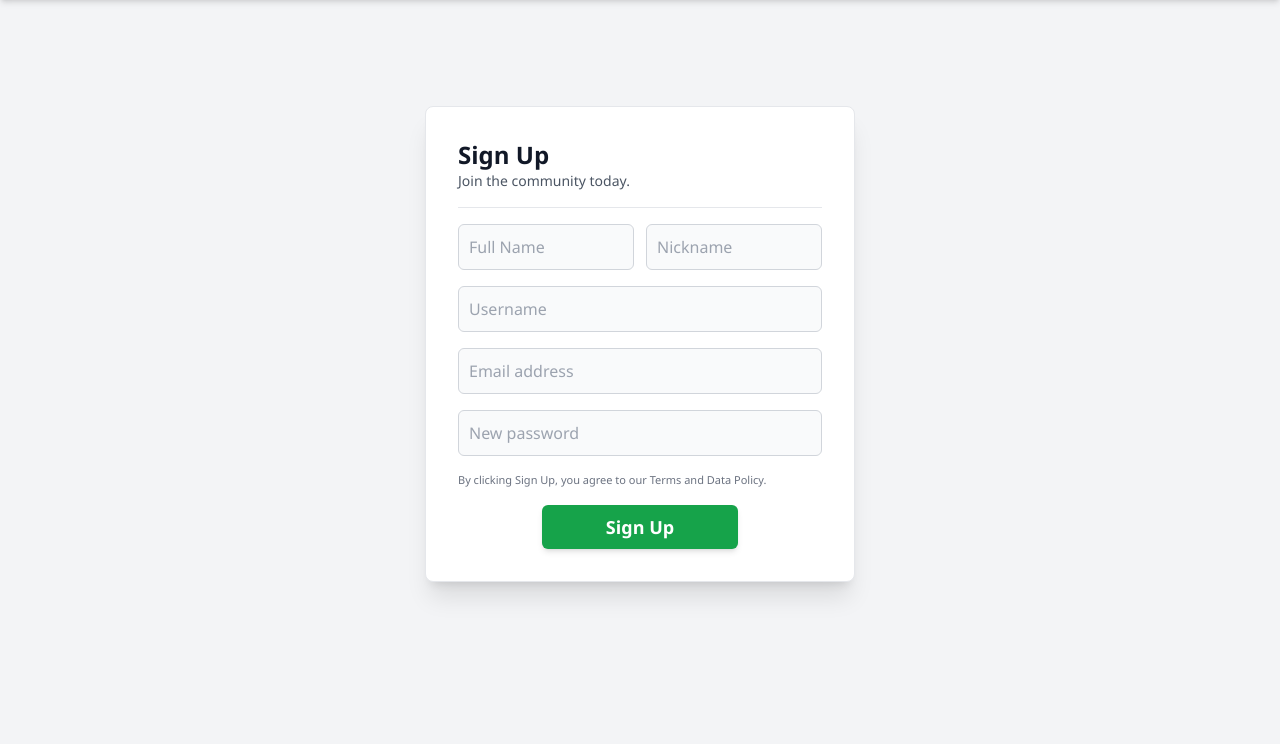
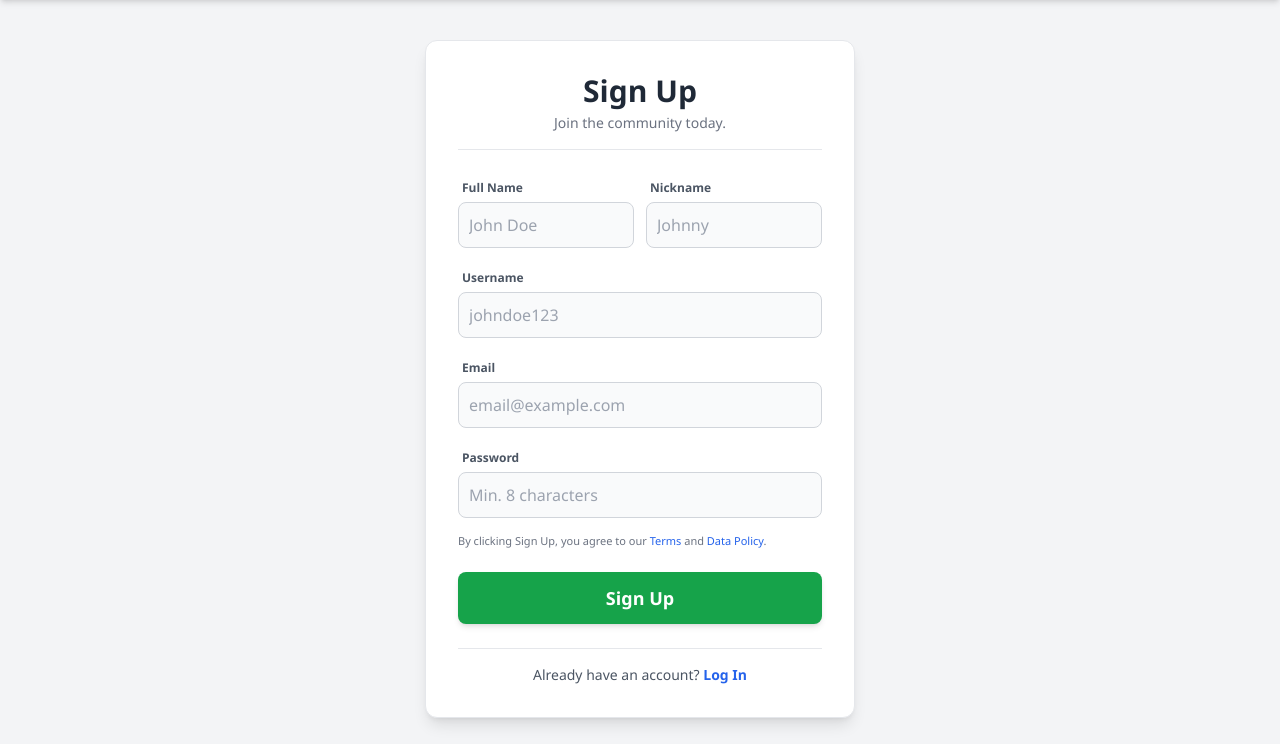
Before and after one commit to coder-sadhin/Social_Media_Flask, a Flask app: page /register in a window 1280 px wide. Shown: the part 56-800 px from the top of the page. Run offline with Flask 3, Linux system fonts and the light colour scheme; parts of the project's set-up code (start-up, migrations or seed data) failed here and were passed over; some web fonts are replaced.

Commit message:
feat(auth): enhance registration flow with validation and UI improvements
- Add form validation with proper error handling and flash messages
- Include nickname field and check for duplicate email/username
- Improve UI with labels, spacing, and visual feedback
- Set email sender from app config and add utility CSS classes
- Handle database errors gracefully with rollback

```diff
--- a/app/routes/auth.py
+++ b/app/routes/auth.py
@@ -13,28 +13,56 @@ auth = Blueprint("auth", __name__)
 @auth.route("/register", methods=["GET", "POST"])
 def register():
     if request.method == "POST":
-        name = request.form["name"]
-        username = request.form["username"]
-        email = request.form["email"]
-        password = request.form["password"]
+        # 1. Use .get() to avoid KeyErrors and .strip() to clean whitespace
+        name = request.form.get("name", "").strip()
+        nickname = request.form.get("nickname", "").strip()
+        username = request.form.get("username", "").strip()
+        email = request.form.get("email", "").lower().strip()
+        password = request.form.get("password")
 
-        existing = User.query.filter_by(email=email).first()
-        if existing:
-            flash("Email already exists")
+        # 2. Basic Validation: Ensure required fields aren't just empty spaces
+        if not all([name, username, email, password]):
+            flash("All required fields must be filled out.", "danger")
             return redirect(url_for("auth.register"))
 
-        user = User(
-            name=name,
-            username=username,
-            email=email,
-            password_hash=hash_password(password)
-        )
+        # 3. Check if Email OR Username already exists
+        user_by_email = User.query.filter_by(email=email).first()
+        user_by_username = User.query.filter_by(username=username).first()
 
-        db.session.add(user)
-        db.session.commit()
+        if user_by_email:
+            flash("That email is already registered. Please login.", "warning")
+            return redirect(url_for("auth.register"))
 
-        flash("Account created successfully")
-        return redirect(url_for("auth.login"))
+        if user_by_username:
+            flash("That username is already taken. Try another.", "warning")
+            return redirect(url_for("auth.register"))
+
+        # 4. Create the User object
+        try:
+            user = User(
+                name=name,
+                nickname=nickname, # Added this since it's in your template
+                username=username,
+                email=email,
+                password_hash=hash_password(password)
+            )
+
+            db.session.add(user)
+            db.session.commit()
+
+            flash("Account created! You can now log in.", "success")
+            return redirect(url_for("auth.login"))
+
+        except sqlalchemy.exc.IntegrityError:
+            db.session.rollback()
+            flash("A database error occurred. Please try again.", "danger")
+            return redirect(url_for("auth.register"))
+        except Exception as e:
+            db.session.rollback()
+            # Log the actual error for debugging
+            # current_app.logger.error(f"Registration Error: {e}")
+            flash("Something went wrong. Please try again later.", "danger")
+            return redirect(url_for("auth.register"))
 
     return render_template("auth/register.html")
 
--- a/app/services/email_service.py
+++ b/app/services/email_service.py
@@ -26,7 +26,7 @@
 
 import random
 from flask_mail import Message
-from flask import session
+from flask import session, current_app
 from app import mail
 
 def send_verification_code(user):
@@ -39,7 +39,8 @@ def send_verification_code(user):
 
     msg = Message(
         subject="Your Verification Code",
-        recipients=[user.email]
+        recipients=[user.email],
+        sender=current_app.config.get('MAIL_USERNAME'),
     )
 
     msg.body = f"""
--- a/app/static/css/output.css
+++ b/app/static/css/output.css
@@ -648,6 +648,14 @@ video {
   margin-top: 2rem;
 }
 
+.ml-1 {
+  margin-left: 0.25rem;
+}
+
+.mt-1 {
+  margin-top: 0.25rem;
+}
+
 .block {
   display: block;
 }
@@ -882,6 +890,10 @@ video {
   border-bottom-width: 4px;
 }
 
+.border-t {
+  border-top-width: 1px;
+}
+
 .border-blue-600 {
   --tw-border-opacity: 1;
   border-color: rgb(37 99 235 / var(--tw-border-opacity));
@@ -1110,6 +1122,14 @@ video {
   padding-top: 1.5rem;
 }
 
+.pt-2 {
+  padding-top: 0.5rem;
+}
+
+.pt-4 {
+  padding-top: 1rem;
+}
+
 .text-center {
   text-align: center;
 }
@@ -1161,6 +1181,11 @@ video {
 .text-7xl {
   font-size: 4.5rem;
   line-height: 1;
+}
+
+.text-xs {
+  font-size: 0.75rem;
+  line-height: 1rem;
 }
 
 .font-bold {
--- a/app/templates/auth/register.html
+++ b/app/templates/auth/register.html
@@ -1,43 +1,73 @@
 {% extends "base.html" %}
-
 {% block title %}Create Account{% endblock %}
 
 {% block content %}
 <div class="flex flex-col items-center justify-center min-h-[80vh] p-4">
-    <div class="bg-white p-6 md:p-8 rounded-lg shadow-xl w-full max-w-[430px] border border-gray-200">
-        <div class="mb-4 border-b pb-4">
-            <h2 class="text-2xl font-bold">Sign Up</h2>
-            <p class="text-gray-600 text-sm">Join the community today.</p>
+    {% with messages = get_flashed_messages(with_categories=true) %}
+        {% if messages %}
+            {% for category, message in messages %}
+                <div class="mb-4 p-3 rounded-md w-full max-w-[430px] {% if category == 'danger' %}bg-red-100 text-red-700 border border-red-200{% else %}bg-blue-100 text-blue-700 border border-blue-200{% endif %}">
+                    {{ message }}
+                </div>
+            {% endfor %}
+        {% endif %}
+    {% endwith %}
+
+    <div class="bg-white p-6 md:p-8 rounded-xl shadow-lg w-full max-w-[430px] border border-gray-200">
+        <div class="mb-6 border-b pb-4 text-center">
+            <h2 class="text-3xl font-bold text-gray-800">Sign Up</h2>
+            <p class="text-gray-500 text-sm mt-1">Join the community today.</p>
         </div>
 
         <form action="{{ url_for('auth.register') }}" method="POST" class="space-y-4">
             <div class="flex gap-3">
-                <input type="text" name="name" placeholder="Full Name" required
-                    class="w-1/2 p-2.5 bg-gray-50 border border-gray-300 rounded-md focus:outline-none focus:ring-1 focus:ring-blue-500">
-                <input type="text" name="nickname" placeholder="Nickname"
-                    class="w-1/2 p-2.5 bg-gray-50 border border-gray-300 rounded-md focus:outline-none focus:ring-1 focus:ring-blue-500">
+                <div class="w-1/2">
+                    <label class="text-xs font-semibold text-gray-600 ml-1">Full Name</label>
+                    <input type="text" name="name" placeholder="John Doe" required
+                        class="w-full mt-1 p-2.5 bg-gray-50 border border-gray-300 rounded-lg focus:ring-2 focus:ring-blue-400 outline-none transition">
+                </div>
+                <div class="w-1/2">
+                    <label class="text-xs font-semibold text-gray-600 ml-1">Nickname</label>
+                    <input type="text" name="nickname" placeholder="Johnny"
+                        class="w-full mt-1 p-2.5 bg-gray-50 border border-gray-300 rounded-lg focus:ring-2 focus:ring-blue-400 outline-none transition">
+                </div>
             </div>
 
-            <input type="text" name="username" placeholder="Username" required
-                class="w-full p-2.5 bg-gray-50 border border-gray-300 rounded-md focus:outline-none focus:ring-1 focus:ring-blue-500">
+            <div>
+                <label class="text-xs font-semibold text-gray-600 ml-1">Username</label>
+                <input type="text" name="username" placeholder="johndoe123" required
+                    class="w-full mt-1 p-2.5 bg-gray-50 border border-gray-300 rounded-lg focus:ring-2 focus:ring-blue-400 outline-none transition">
+            </div>
 
-            <input type="email" name="email" placeholder="Email address" required
-                class="w-full p-2.5 bg-gray-50 border border-gray-300 rounded-md focus:outline-none focus:ring-1 focus:ring-blue-500">
+            <div>
+                <label class="text-xs font-semibold text-gray-600 ml-1">Email</label>
+                <input type="email" name="email" placeholder="email@example.com" required
+                    class="w-full mt-1 p-2.5 bg-gray-50 border border-gray-300 rounded-lg focus:ring-2 focus:ring-blue-400 outline-none transition">
+            </div>
 
-            <input type="password" name="password" placeholder="New password" required
-                class="w-full p-2.5 bg-gray-50 border border-gray-300 rounded-md focus:outline-none focus:ring-1 focus:ring-blue-500">
+            <div>
+                <label class="text-xs font-semibold text-gray-600 ml-1">Password</label>
+                <input type="password" name="password" placeholder="Min. 8 characters" required minlength="8"
+                    class="w-full mt-1 p-2.5 bg-gray-50 border border-gray-300 rounded-lg focus:ring-2 focus:ring-blue-400 outline-none transition">
+            </div>
 
-            <p class="text-[11px] text-gray-500">
-                By clicking Sign Up, you agree to our Terms and Data Policy.
+            <p class="text-[11px] text-gray-500 leading-tight">
+                By clicking Sign Up, you agree to our <a href="#" class="text-blue-600 hover:underline">Terms</a> and <a href="#" class="text-blue-600 hover:underline">Data Policy</a>.
             </p>
 
-            <div class="text-center">
+            <div class="pt-2">
                 <button type="submit"
-                    class="bg-green-600 hover:bg-green-700 text-white font-bold py-2 px-16 rounded-md text-lg transition duration-200 shadow-md">
+                    class="w-full bg-green-600 hover:bg-green-700 text-white font-bold py-3 rounded-lg text-lg transition duration-200 shadow-md active:scale-[0.98]">
                     Sign Up
                 </button>
             </div>
         </form>
+
+        <div class="mt-6 text-center border-t pt-4">
+            <p class="text-sm text-gray-600">
+                Already have an account? <a href="{{ url_for('auth.login') }}" class="text-blue-600 font-semibold hover:underline">Log In</a>
+            </p>
+        </div>
     </div>
 </div>
 {% endblock %}
```
